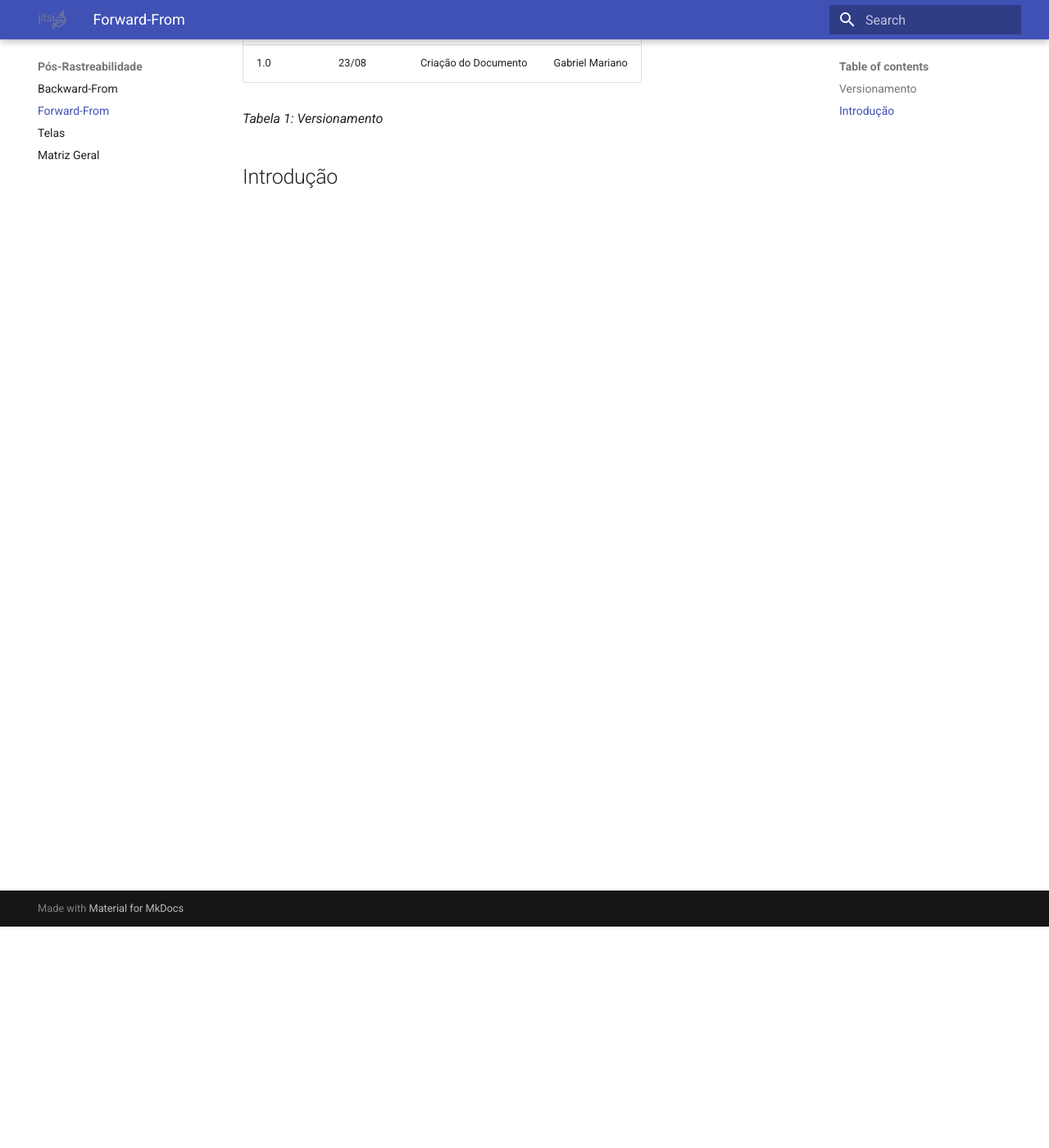
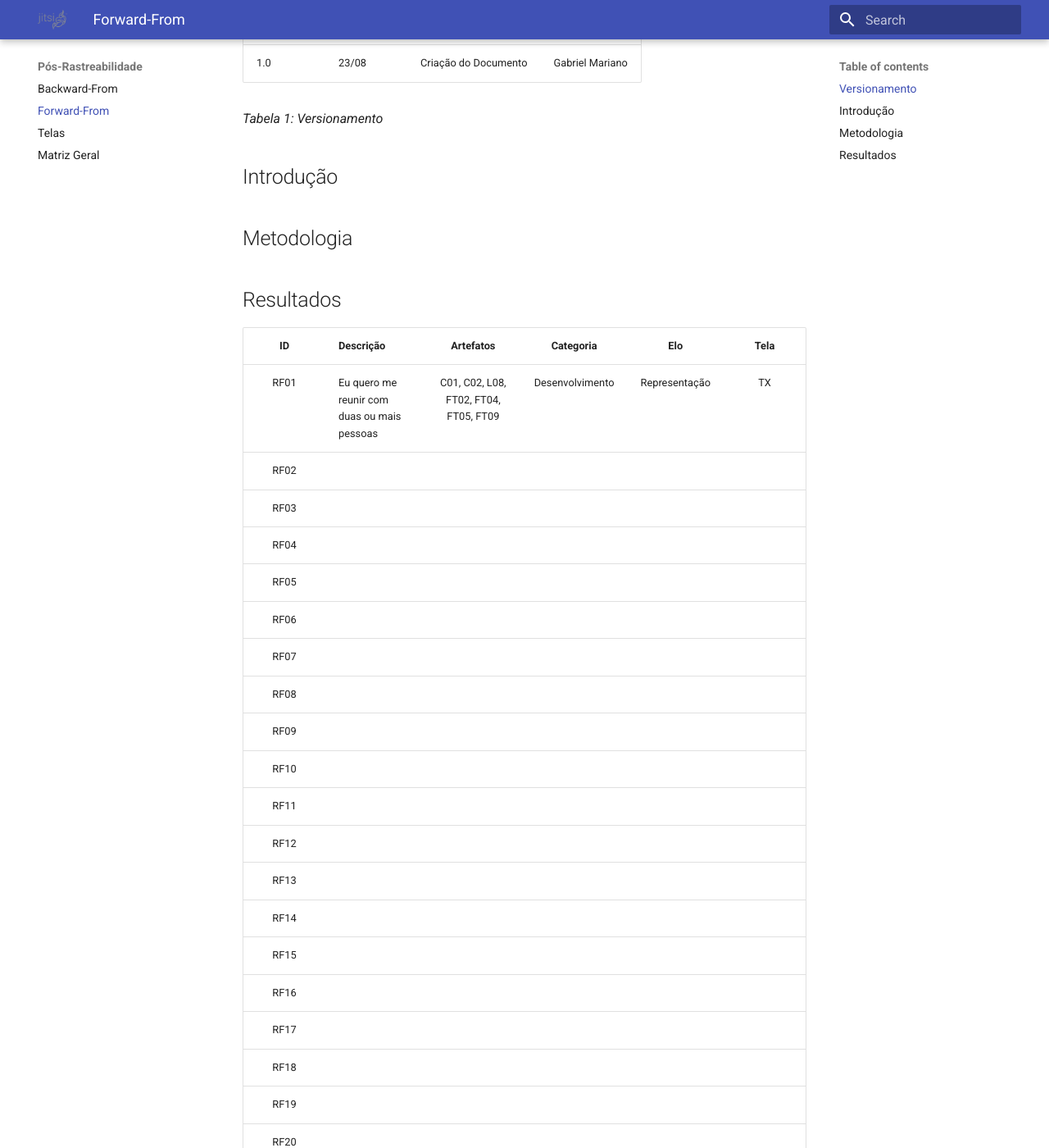
Before and after one commit to gabrielm2q/2022.1-Jitsi-Meet, an MkDocs documentation site: the page built from docs/posRastreabilidade/forwardFrom.md, in a window 1280 px wide and 1400 px high, scrolled down 270 px. Shown: the whole window at 82% size. Built offline with MkDocs 1.6.1 and Material for MkDocs 9.7.7, drawn with Linux system fonts in a browser that asks for light colours; some of the changed text lies outside the part shown.

Commit message:
adicionar tabela foward-from

```diff
--- a/docs/posRastreabilidade/forwardFrom.md
+++ b/docs/posRastreabilidade/forwardFrom.md
@@ -2,10 +2,48 @@
 
 ## Versionamento
 
-| Versão | Data  |      Modificação     |     Autor       |
+| Versão | Data  |     Modificação      |      Autor      |
 | ------ | ----- | :------------------: | :-------------: |
 | 1.0    | 23/08 | Criação do Documento | Gabriel Mariano |
 
 _Tabela 1: Versionamento_
 
 ## Introdução
+
+## Metodologia
+
+## Resultados
+
+|  ID  | Descrição                                   |               Artefatos               |    Categoria    |      Elo      | Tela |
+| :--: | ------------------------------------------- | :-----------------------------------: | :-------------: | :-----------: | :--: |
+| RF01 | Eu quero me reunir com duas ou mais pessoas | C01, C02, L08, FT02, FT04, FT05, FT09 | Desenvolvimento | Representação |  TX  |
+| RF02 |                                             |                                       |                 |               |      |
+| RF03 |                                             |                                       |                 |               |      |
+| RF04 |                                             |                                       |                 |               |      |
+| RF05 |                                             |                                       |                 |               |      |
+| RF06 |                                             |                                       |                 |               |      |
+| RF07 |                                             |                                       |                 |               |      |
+| RF08 |                                             |                                       |                 |               |      |
+| RF09 |                                             |                                       |                 |               |      |
+| RF10 |                                             |                                       |                 |               |      |
+| RF11 |                                             |                                       |                 |               |      |
+| RF12 |                                             |                                       |                 |               |      |
+| RF13 |                                             |                                       |                 |               |      |
+| RF14 |                                             |                                       |                 |               |      |
+| RF15 |                                             |                                       |                 |               |      |
+| RF16 |                                             |                                       |                 |               |      |
+| RF17 |                                             |                                       |                 |               |      |
+| RF18 |                                             |                                       |                 |               |      |
+| RF19 |                                             |                                       |                 |               |      |
+| RF20 |                                             |                                       |                 |               |      |
+| RF21 |                                             |                                       |                 |               |      |
+| RF22 |                                             |                                       |                 |               |      |
+| RF23 |                                             |                                       |                 |               |      |
+| RF24 |                                             |                                       |                 |               |      |
+| RF25 |                                             |                                       |                 |               |      |
+| RF26 |                                             |                                       |                 |               |      |
+| RF27 |                                             |                                       |                 |               |      |
+| RF28 |                                             |                                       |                 |               |      |
+| RF29 |                                             |                                       |                 |               |      |
+| RF30 |                                             |                                       |                 |               |      |
+| RF31 |                                             |                                       |                 |               |      |
```
